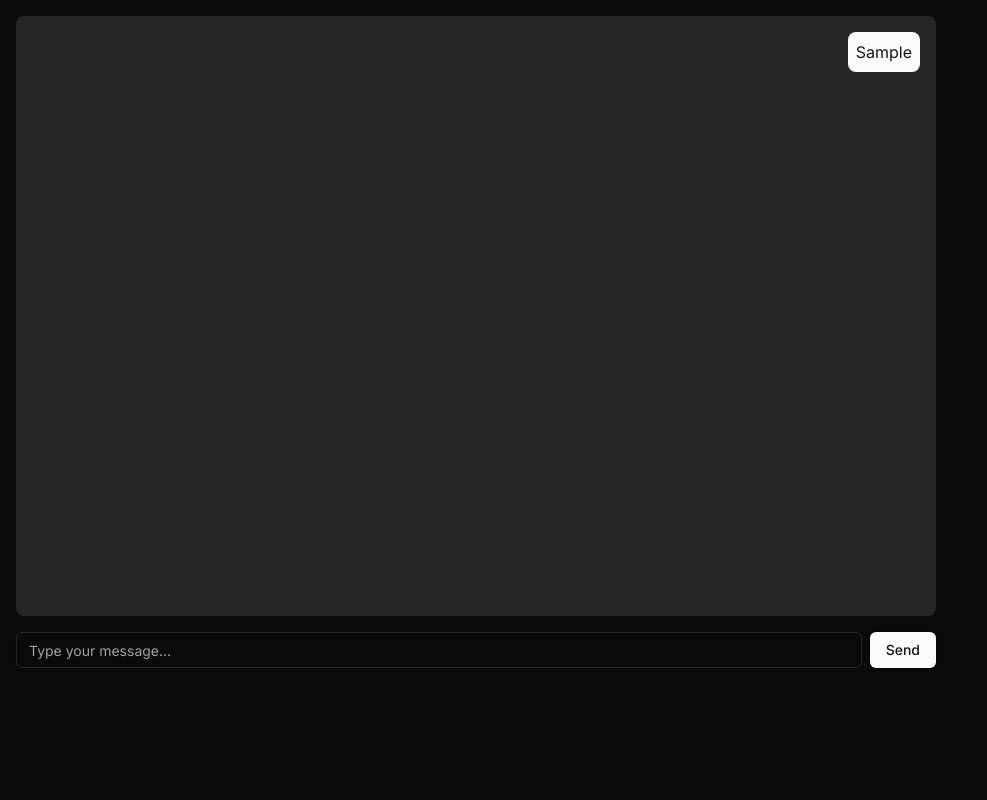
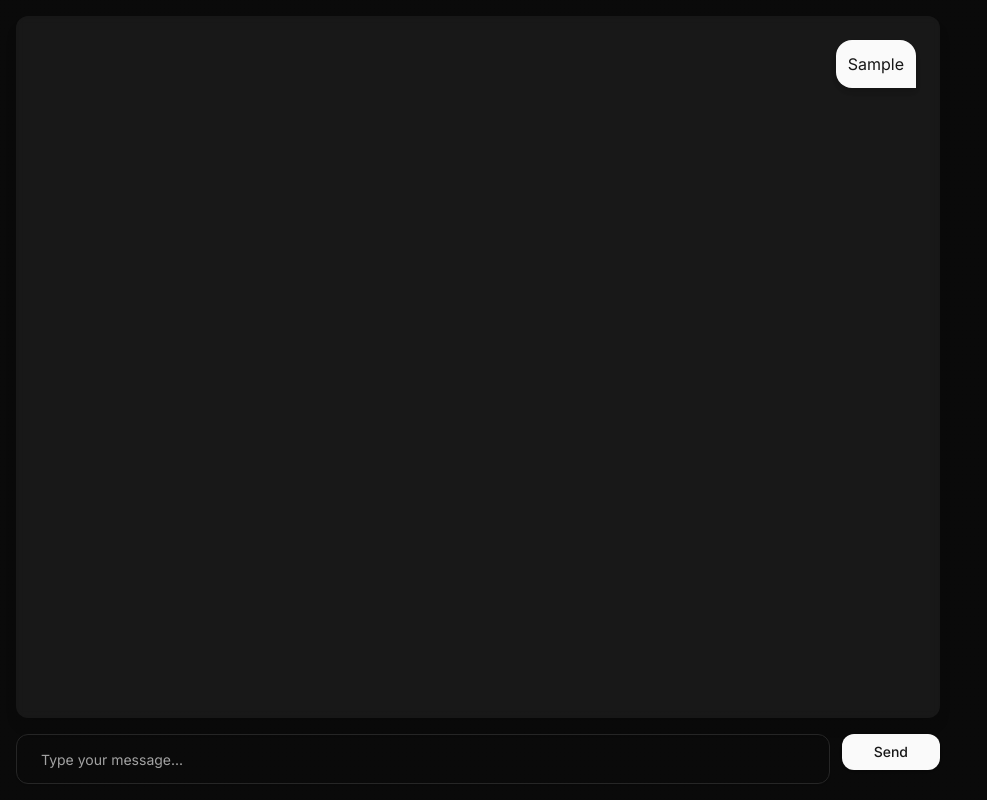
Before and after one commit to sohini1728/ai-chat-game, a Next.js app: page /chat in a window 1280 px wide. Both pictures are taken after typing "Sample" into the empty fields and a click on the button "Send". Shown: the whole page, without its empty margins (0-987 px from the left). Built offline with nearby package versions, Linux system fonts and the light colour scheme; no server answers.

Commit message:
update styling

```diff
--- a/app/chat/page.tsx
+++ b/app/chat/page.tsx
@@ -96,9 +96,9 @@ export default function ChatScreen() {
   const friendlinessColor = friendliness < 0 ? "bg-red-500" : "bg-green-500";
 
   return (
-    <div className="container mx-auto p-4 flex flex-col md:flex-row h-screen">
-      <div className="w-full md:w-3/4 pr-0 md:pr-4 mb-4 md:mb-0">
-        <div className="h-[calc(100vh-200px)] overflow-y-auto mb-4 bg-accent rounded-lg p-4">
+    <div className="container mx-auto p-4 flex flex-col md:flex-row h-screen gap-4">
+      <div className="w-full md:w-3/4 flex flex-col h-full">
+        <div className="flex-1 overflow-y-auto mb-4 bg-accent/50 backdrop-blur-sm rounded-xl p-6 shadow-lg">
           <AnimatePresence>
             {messages.map((message: ExtendedMessage, index) => (
               <motion.div
@@ -112,10 +112,10 @@ export default function ChatScreen() {
                 }`}
               >
                 <div
-                  className={`inline-block p-2 rounded-lg ${
+                  className={`inline-block p-3 rounded-2xl max-w-[80%] shadow-md ${
                     message.role === "user"
-                      ? "bg-primary text-primary-foreground"
-                      : "bg-secondary text-secondary-foreground"
+                      ? "bg-primary text-primary-foreground rounded-br-none"
+                      : "bg-secondary text-secondary-foreground rounded-bl-none"
                   }`}
                 >
                   {message.content}
@@ -127,7 +127,8 @@ export default function ChatScreen() {
                       {(message as ExtendedMessage).friendlinessChange !==
                         undefined && (
                         <>
-                          {((message as ExtendedMessage).friendlinessChange ?? 0) > 0
+                          {((message as ExtendedMessage).friendlinessChange ??
+                            0) > 0
                             ? "+"
                             : ""}
                           {(message as ExtendedMessage).friendlinessChange}
@@ -140,16 +141,18 @@ export default function ChatScreen() {
           </AnimatePresence>
           <div ref={messagesEndRef} />
         </div>
-        <form onSubmit={handleSubmit} className="flex gap-2">
+        <form onSubmit={handleSubmit} className="flex gap-3">
           <Input
             value={input}
             onChange={handleInputChange}
             placeholder="Type your message..."
             disabled={isLoading || currentTurn >= totalTurns}
+            className="text-lg p-6 rounded-xl"
           />
           <Button
             type="submit"
             disabled={isLoading || currentTurn >= totalTurns}
+            className="px-8 rounded-xl"
           >
             Send
           </Button>
@@ -157,16 +160,19 @@ export default function ChatScreen() {
       </div>
       <div className="w-full md:w-1/4">
         {character && (
-          <Card className="h-full flex flex-col">
-            <CardHeader>
-              <CardTitle className="flex items-center text-2xl">
-                <span className="text-4xl mr-2">{character.emoji}</span>
+          <Card className="h-full flex flex-col border-2 rounded-xl shadow-lg">
+            <CardHeader className="space-y-2">
+              <CardTitle className="flex items-center text-2xl gap-2">
+                <span className="text-4xl">{character.emoji}</span>
                 {character.name}
               </CardTitle>
-              <CardDescription>{character.description}</CardDescription>
+              <CardDescription className="text-base">
+                {character.description}
+              </CardDescription>
             </CardHeader>
-            <CardContent className="flex-grow">
-              <h3 className="font-bold mb-2">Friendliness</h3>
+            <CardContent className="flex-grow space-y-6">
+              <div className="space-y-2">
+                <h3 className="font-bold text-lg">Friendliness</h3>
                 <motion.div
                   initial={{ width: "0%" }}
                   animate={{ width: `${Math.abs(friendliness)}%` }}
@@ -175,21 +181,22 @@ export default function ChatScreen() {
                   <Progress
                     value={Math.abs(friendliness)}
                     max={100}
-                  className={friendlinessColor}
+                    className={`h-3 ${friendlinessColor}`}
                   />
                 </motion.div>
-              <p className="mt-2 text-lg font-semibold">
+                <p className="mt-2 text-xl font-bold">
                   {friendliness < 0 ? friendliness : `+${friendliness}`} / 100
                 </p>
+              </div>
             </CardContent>
             <CardFooter>
-              <div className="w-full">
-                <h3 className="font-bold mb-2">Game Progress</h3>
+              <div className="w-full space-y-2">
+                <h3 className="font-bold text-lg">Game Progress</h3>
                 <Progress
                   value={(currentTurn / totalTurns) * 100}
-                  className="mb-2"
+                  className="h-3"
                 />
-                <p className="text-center text-lg font-semibold">
+                <p className="text-center text-lg font-bold">
                   Turn {currentTurn} / {totalTurns}
                 </p>
               </div>
--- a/app/layout.tsx
+++ b/app/layout.tsx
@@ -18,10 +18,14 @@ export default function RootLayout({
 }) {
   return (
     <html lang="en" suppressHydrationWarning>
-      <body className={inter.className}>
+      <body
+        className={`${inter.className} min-h-screen bg-gradient-to-b from-background to-background/80 antialiased`}
+      >
         <ThemeProvider attribute="class" defaultTheme="dark" enableSystem>
-          <Toaster />
-          <Suspense fallback={null}>{children}</Suspense>
+          <main className="relative flex min-h-screen flex-col">
+            <Toaster position="top-center" />
+            <Suspense fallback={null}>{children}</Suspense>
+          </main>
         </ThemeProvider>
       </body>
     </html>
--- a/app/start/page.tsx
+++ b/app/start/page.tsx
@@ -35,15 +35,18 @@ export default function StartGame() {
       initial={{ opacity: 0 }}
       animate={{ opacity: 1 }}
       transition={{ duration: 0.5 }}
-      className="container mx-auto p-4"
+      className="container max-w-2xl mx-auto px-4 py-8 space-y-6"
     >
-      <h1 className="text-3xl font-bold mb-4">Start Game: {mode}</h1>
-      <Card className="mb-4">
-        <CardHeader>
-          <CardTitle>Game Settings</CardTitle>
+      <h1 className="text-4xl font-extrabold text-center tracking-tight mb-8">
+        Start Game: <span className="text-primary">{mode}</span>
+      </h1>
+      <Card className="border-2">
+        <CardHeader className="space-y-1">
+          <CardTitle className="text-2xl">Game Settings</CardTitle>
         </CardHeader>
-        <CardContent>
-          <Label htmlFor="turns">Number of Turns: {turns}</Label>
+        <CardContent className="space-y-4">
+          <div className="space-y-2">
+            <Label htmlFor="turns" className="text-lg">Number of Turns: {turns}</Label>
             <Slider
               id="turns"
               min={5}
@@ -53,10 +56,11 @@ export default function StartGame() {
               onValueChange={(value) => setTurns(value[0])}
               className="my-4"
             />
+          </div>
         </CardContent>
       </Card>
       <CharacterSelection mode={mode} onSelect={setSelectedCharacter} />
-      <Button onClick={handleStart} className="mt-4 w-full">
+      <Button onClick={handleStart} className="w-full text-lg py-6 font-semibold">
         Start Game
       </Button>
     </motion.div>
```
Lines whose indentation alone changed are shown as unchanged.
